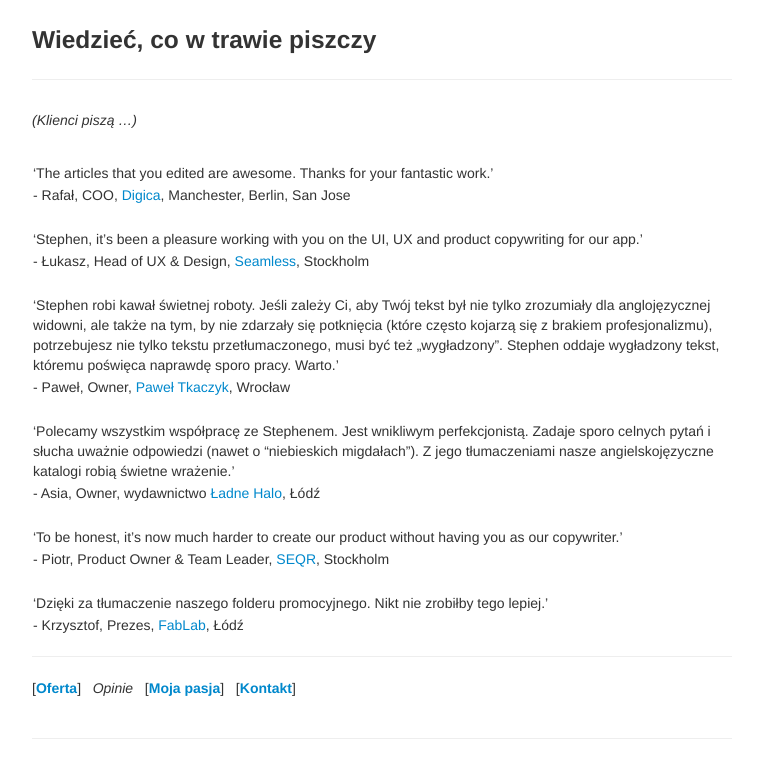
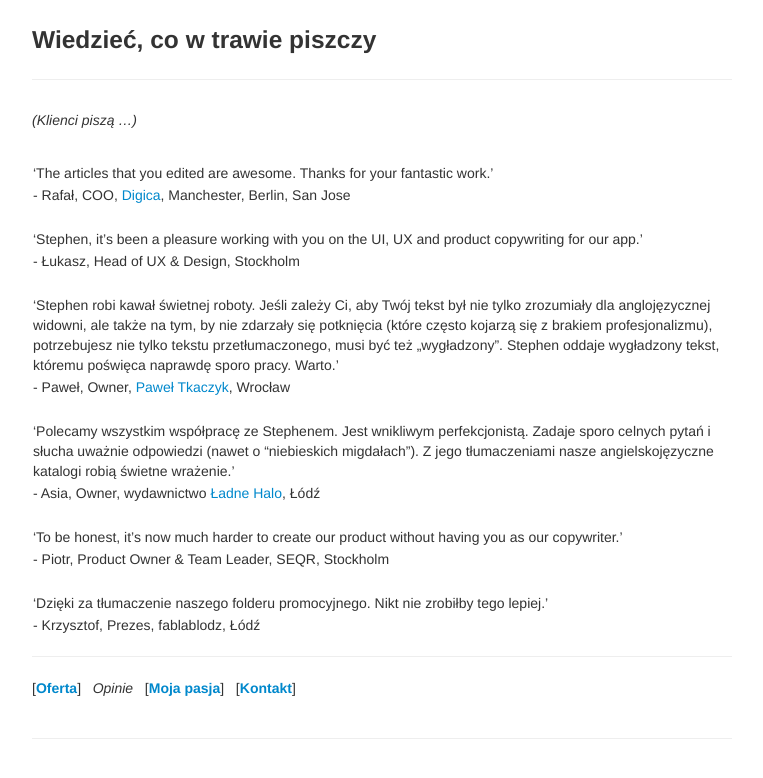
Before and after one commit to StephenEastham/StephenEastham.github.io, a Jekyll site: the page built from pages/opinie.md, in a window 1280 px wide. Shown: the top 778 px of the page, without its empty margins (258-1021 px from the left). Built offline with Jekyll 4.4.1, drawn with Linux system fonts in a browser that asks for light colours.

Commit message:
Update opinie.md

```diff
--- a/pages/opinie.md
+++ b/pages/opinie.md
@@ -13,7 +13,7 @@ description:
 |
 ---------|
 'Stephen, it's been a pleasure working with you on the UI, UX and product copywriting for our app.'|
-- Łukasz, Head of UX & Design, [Seamless](), Stockholm|
+- Łukasz, Head of UX & Design, Stockholm|
 
 |
 ---------|
@@ -28,12 +28,12 @@ description:
 |
 ---------|
 'To be honest, it's now much harder to create our product without having you as our copywriter.'|
-- Piotr, Product Owner & Team Leader, [SEQR](), Stockholm|
+- Piotr, Product Owner & Team Leader, SEQR, Stockholm|
 
 |
 ---------|
 'Dzięki za tłumaczenie naszego folderu promocyjnego. Nikt nie zrobiłby tego lepiej.'|
-- Krzysztof, Prezes, [FabLab](https://fablablodz.org/), Łódź|
+- Krzysztof, Prezes, fablablodz, Łódź|
 
 ---
 
```
